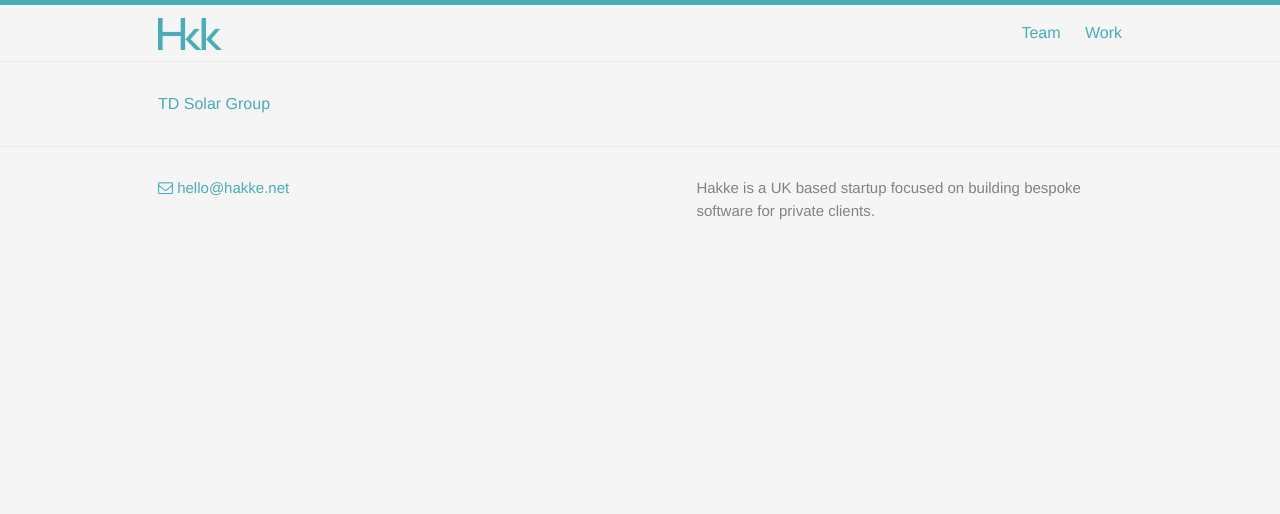
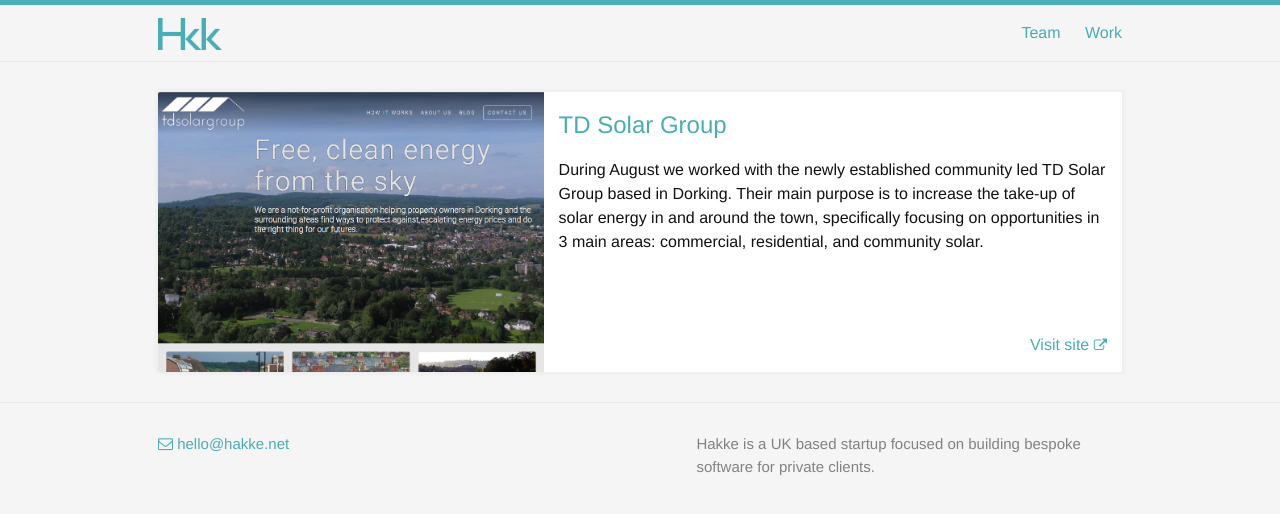
Before and after one commit to hakke-team/hakke-site, a Jekyll site: the page built from work.html, in a window 1280 px wide. Shown: the top 514 px of the page. Built offline with Jekyll 4.4.1, drawn with Linux system fonts in a browser that asks for light colours; nearby versions of some CDN libraries.

Commit message:
More substantial work pages. Added TD Solar Group case study thing.

```diff
--- a/_includes/head.html
+++ b/_includes/head.html
@@ -11,7 +11,7 @@
   <link rel="alternate" type="application/rss+xml" title="{{ site.title }}" href="{{ "/feed.xml" | prepend: site.baseurl | prepend: site.url }}" />
 
   <meta name="theme-color" content="#4AACB5">
-  <link rel="icon" href="favicon.ico" type="image/ico" sizes="32x32">
+  <link rel="icon" href="/favicon.ico" type="image/ico" sizes="32x32">
   <link rel="stylesheet" href="//maxcdn.bootstrapcdn.com/font-awesome/4.3.0/css/font-awesome.min.css" data-viewport-units-buggyfill="ignore">
   <script src="//ajax.googleapis.com/ajax/libs/jquery/2.1.3/jquery.min.js"></script>
   <script src="//cdnjs.cloudflare.com/ajax/libs/jquery-easing/1.3/jquery.easing.min.js"></script>
--- a/_layouts/work.html
+++ b/_layouts/work.html
@@ -11,7 +11,14 @@
       <div class="wrapper">
         {% for post in site.posts %}
           {% if post.categories contains "work" %}
-          <a class="page-link" href="{{ post.url | prepend: site.baseurl }}">{{ post.title }}</a>
+          <div class="work-card">
+            <a href="{{ post.url | prepend: site.baseurl }}"><div class="image" style="background-image: url('{{ post.card-image }}')"></div></a>
+            <div class="text">
+              <h2><a class="page-link" href="{{ post.url | prepend: site.baseurl }}">{{ post.title }}</a></h2>
+              <p>{{ post.excerpt }}</p>
+              <p class="link"><a href="{{ post.site-link }}">Visit site <small><i class="fa fa-external-link"></i></small></a></p>
+            </div>
+          </div>
           {% endif %}
         {% endfor %}
       </div>
--- a/_posts/2015-08-23-td-solar-group.markdown
+++ b/_posts/2015-08-23-td-solar-group.markdown
@@ -3,5 +3,9 @@
 title:  "TD Solar Group"
 date:   2015-08-23 13:07:00
 categories: work
+site-link: http://tdsolargroup.org/
+card-image: /img/td-solar-group-scrot.png
 ---
-Information about the work.
+During August we worked with the newly established community led TD Solar Group based in Dorking. Their main purpose is to increase the take-up of solar energy in and around the town, specifically focusing on opportunities in 3 main areas: commercial, residential, and community solar.
+
+Their needs included the ability to edit content using a CMS, but at the same time keeping the job of maintaining the website a simple one as the members of the group are mostly non-technical. Due to its complex nature, we ruled out the use of WordPress as our backend and instead decided to take a chance with [Bolt](http://bolt.cm/).
--- a/_sass/_layout.scss
+++ b/_sass/_layout.scss
@@ -385,3 +385,55 @@
     }
   }
 }
+
+/**
+ * Work
+ */
+
+.work-card {
+  background-color: #fff;
+  box-shadow: 0px 0px 4px 1px $grey-color-light;
+  border-radius: 2px;
+  position: relative;
+
+  &::after {
+    display: block;
+    content: '';
+    clear: both;
+  }
+
+  .image {
+    height: 280px;
+    width: 40%;
+    background-position: center top;
+    background-size: cover;
+    float: left;
+    border-radius: 2px 0 0 2px;
+
+    @include media-query($on-laptop) {
+      width: 100%;
+      border-radius: 2px 2px 0 0;
+    }
+  }
+
+  .text {
+    float: left;
+    width: 60%;
+    padding: 15px;
+    box-sizing: border-box;
+
+
+    @include media-query($on-laptop) {
+      width: 100%;
+    }
+
+    .link {
+      text-align: right;
+      position: absolute;
+      right: 0;
+      bottom: 0;
+      margin-right: 15px;
+      overflow: auto;
+    }
+  }
+}
--- a/css/main.scss
+++ b/css/main.scss
@@ -26,7 +26,7 @@
 $content-width:    80%;
 
 $on-palm:          600px;
-$on-laptop:        800px;
+$on-laptop:        900px;
 
 
 
--- a/team.html
+++ b/team.html
@@ -6,7 +6,7 @@
 
 <div class="team-tagline">
   <h1>We're a team of developers who love the web</h1>
-  <h4>We do design, server-side, and pretty much whatever else you want... <a href="#contact">Hire us</a>?</h4>
+  <h4>We do design, server-side, and pretty much whatever else you want...</h4>
 </div>
 <div class="team-cards">
   <div class="card-col">
```
Also changed, not shown: img/td-solar-group-scrot.png (added).
